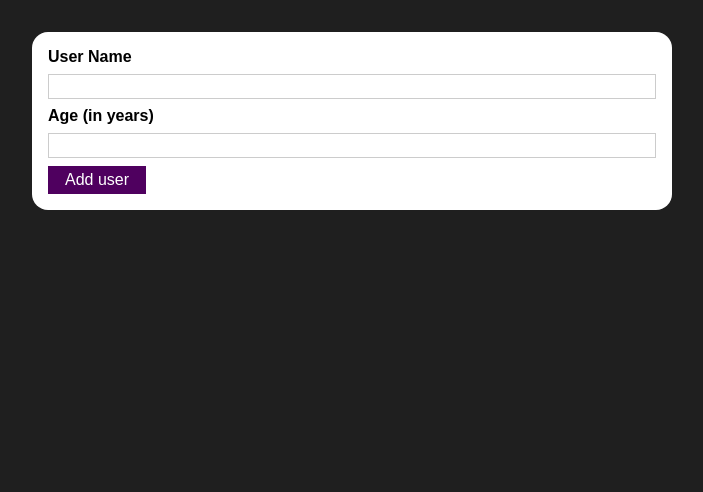
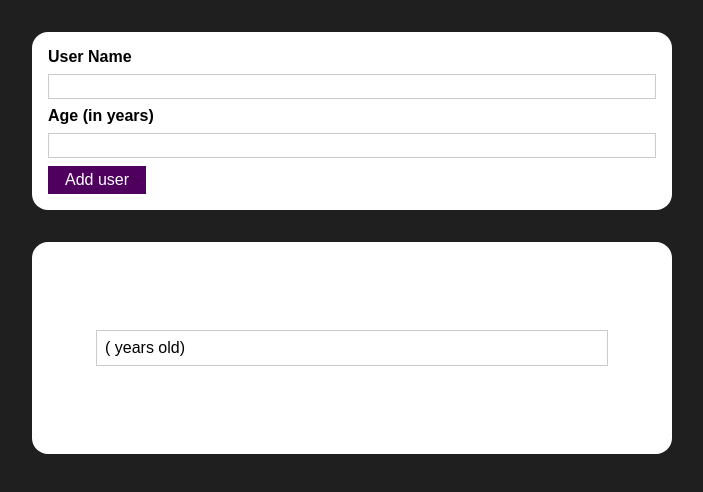
Before and after one commit to anna-ossowska/react-complete-guide, a React (Create React App) app in the folder 05-Project-4/: page / in a window 1280 px wide. Both pictures are taken after typing "Sample", "5" into the empty fields and a click on the button "Add user". Shown: the top 492 px of the page, without its empty margins (288-991 px from the left). Built offline with nearby package versions, Linux system fonts and the light colour scheme.

Commit message:
Managing a List of users via State

```diff
--- a/05-Project-4/src/App.js
+++ b/05-Project-4/src/App.js
@@ -1,10 +1,22 @@
-import React from 'react';
+import React, { useState } from 'react';
 import AddUser from './components/Users/AddUser';
+import UserList from './components/Users/UserList';
 
 function App() {
+  const [usersList, setUsersList] = useState([]);
+
+  const addUserHandler = function (uName, uAge) {
+    setUsersList(prev => [
+      { uName, uAge, id: Math.random().toString() },
+      ...prev,
+    ]);
+    console.log(usersList);
+  };
+
   return (
     <div>
-      <AddUser />
+      <AddUser onAddUser={addUserHandler} />
+      <UserList users={usersList} />
     </div>
   );
 }
--- a/05-Project-4/src/components/Users/AddUser.js
+++ b/05-Project-4/src/components/Users/AddUser.js
@@ -32,6 +32,8 @@
       return;
     }
 
+    props.onAddUser(enteredUserName, +enteredAge);
+
     console.log(enteredUserName, enteredAge);
     resetInputFields();
   };
--- /dev/null
+++ b/05-Project-4/src/components/Users/UserList.js
@@ -0,0 +1,20 @@
+import React from 'react';
+import styles from './UserList.module.css';
+import Card from '../UI/Card';
+
+const UserList = props => {
+  console.log(props.users);
+  return (
+    <Card className={styles.users}>
+      <ul>
+        {props.users.map(user => (
+          <li key={user.id}>
+            {user.userName} ({user.age} years old)
+          </li>
+        ))}
+      </ul>
+    </Card>
+  );
+};
+
+export default UserList;
--- /dev/null
+++ b/05-Project-4/src/components/Users/UserList.module.css
@@ -0,0 +1,16 @@
+.users {
+  margin: 2rem auto;
+  width: 90%;
+  max-width: 40rem;
+}
+
+.users ul {
+  list-style: none;
+  padding: 1rem;
+}
+
+.users li {
+  border: 1px solid #ccc;
+  margin: 0.5rem 0;
+  padding: 0.5rem;
+}
```
